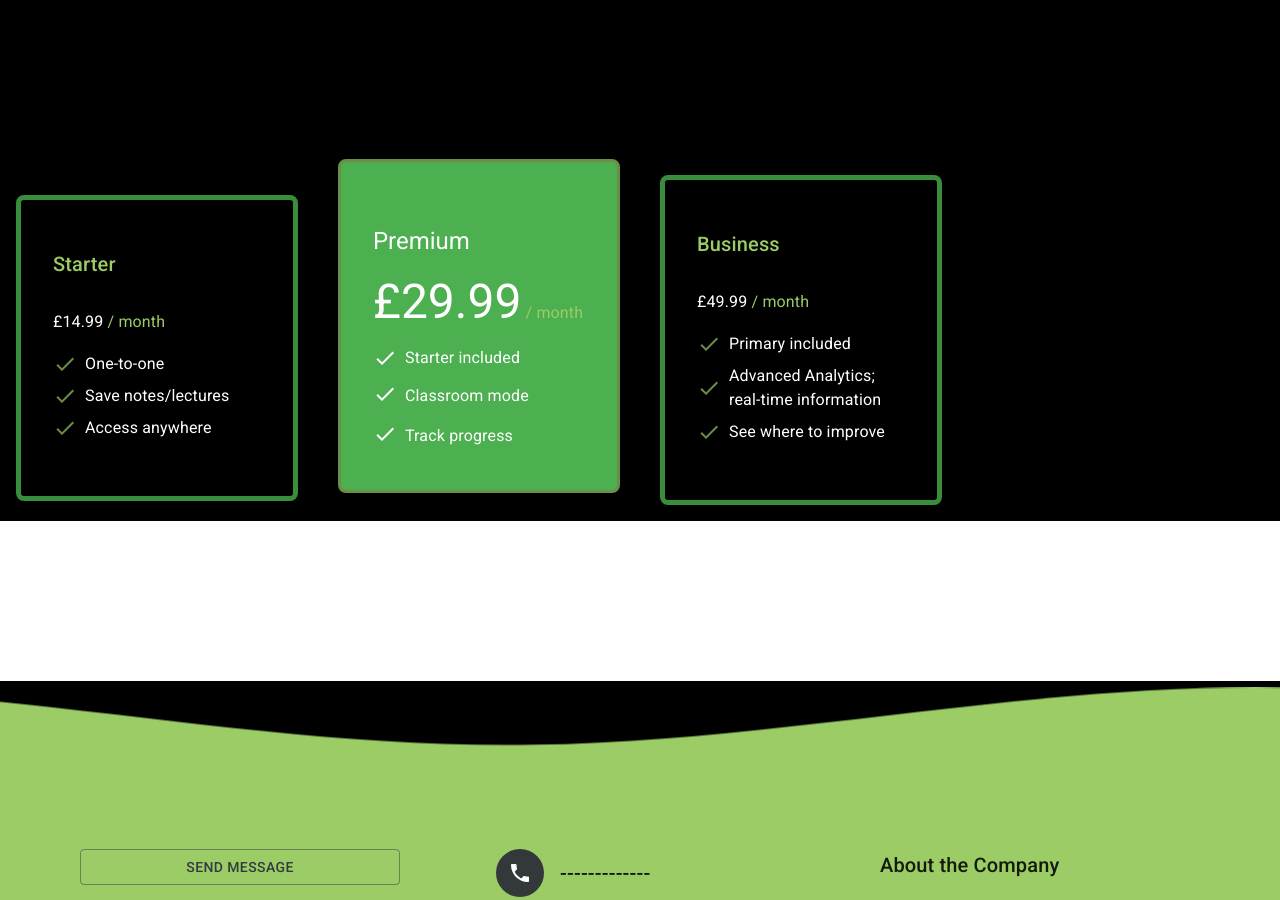
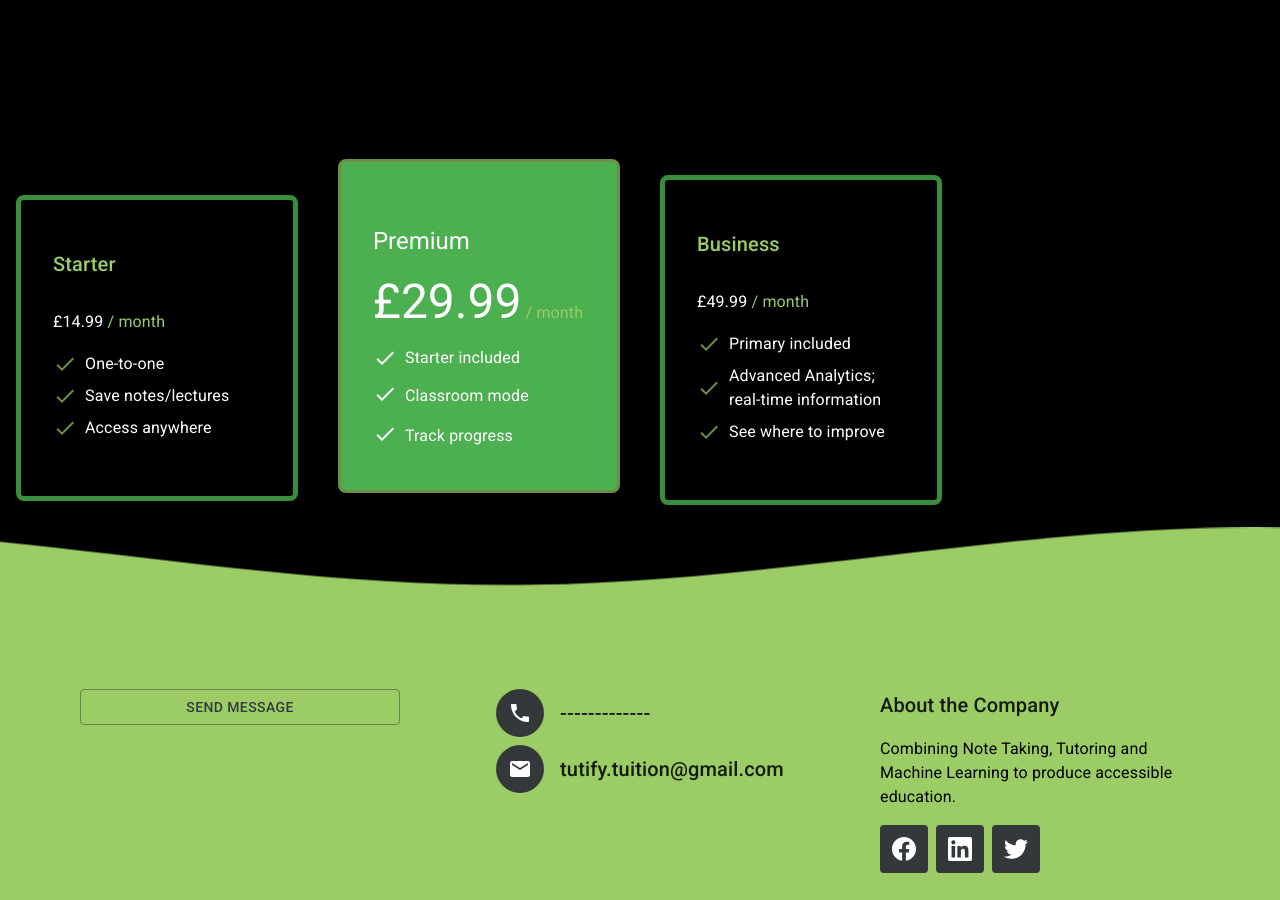
Before and after one commit to mughees-asif/tutify-education, a React (Create React App) app: page / in a window 1280 px wide. Shown: the part 1600-2500 px from the top of the page. Built offline with nearby package versions, Linux system fonts and the light colour scheme; a web font is replaced by a local one.

Commit message:
front page done

```diff
--- a/package.json
+++ b/package.json
@@ -2,7 +2,7 @@
   "name": "tutrify",
   "version": "1.0.0",
   "private": true,
-  "homepage": "http://mughees-asif.github.io/tutrify_v2",
+  "homepage": "http://mughees-asif.github.io/tutify_education",
   "description": "Tutrify",
   "dependencies": {
     "@date-io/date-fns": "^1.3.13",
--- a/src/logged_out/components/footer/Footer.js
+++ b/src/logged_out/components/footer/Footer.js
@@ -8,8 +8,7 @@ import {
   Hidden,
   withStyles,
   withWidth,
-  isWidthUp,
-  TextField
+  isWidthUp
 } from "@material-ui/core";
 import PhoneIcon from "@material-ui/icons/Phone";
 import MailIcon from "@material-ui/icons/Mail";
@@ -137,7 +136,7 @@ const socialIcons = [
 function Footer(props) {
   const { classes, theme, width } = props;
   return (
-    <footer className="lg-p-top">
+    <footer className="lg-p-bottom">
       <WaveBorder
         upperColor="#000000"
         lowerColor= "#9ccc65"
--- a/src/logged_out/components/home/PricingSection.js
+++ b/src/logged_out/components/home/PricingSection.js
@@ -66,7 +66,7 @@ function PricingSection(props) {
             className={classes.cardWrapper}
             data-aos="zoom-in-up"
           >
-          // make price cards interactable
+          // make price cards interactive
             <PriceCard
               title="Starter"
               pricing={
```
Also changed, not shown: 1 other file (tests, documents, lock files or other folders).
